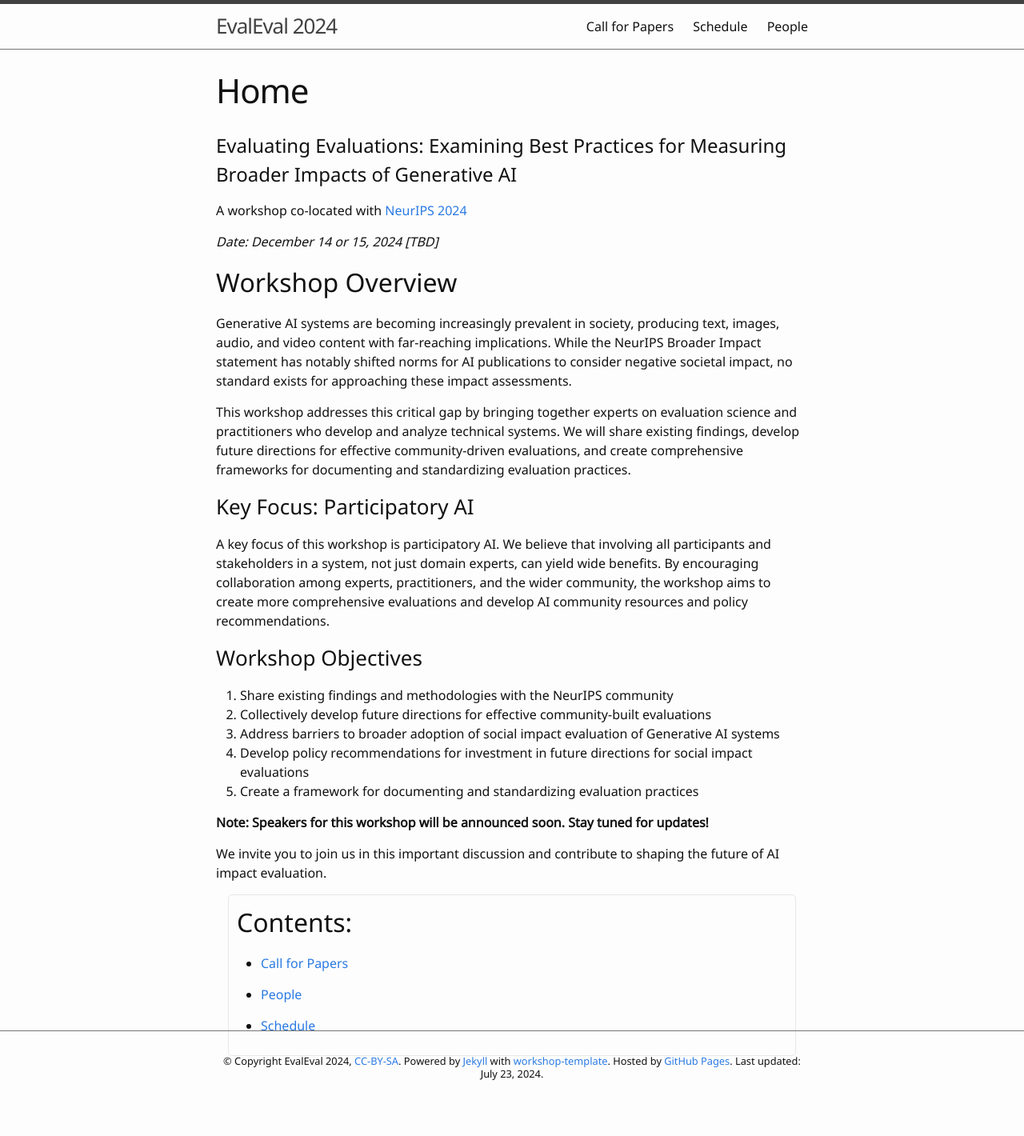
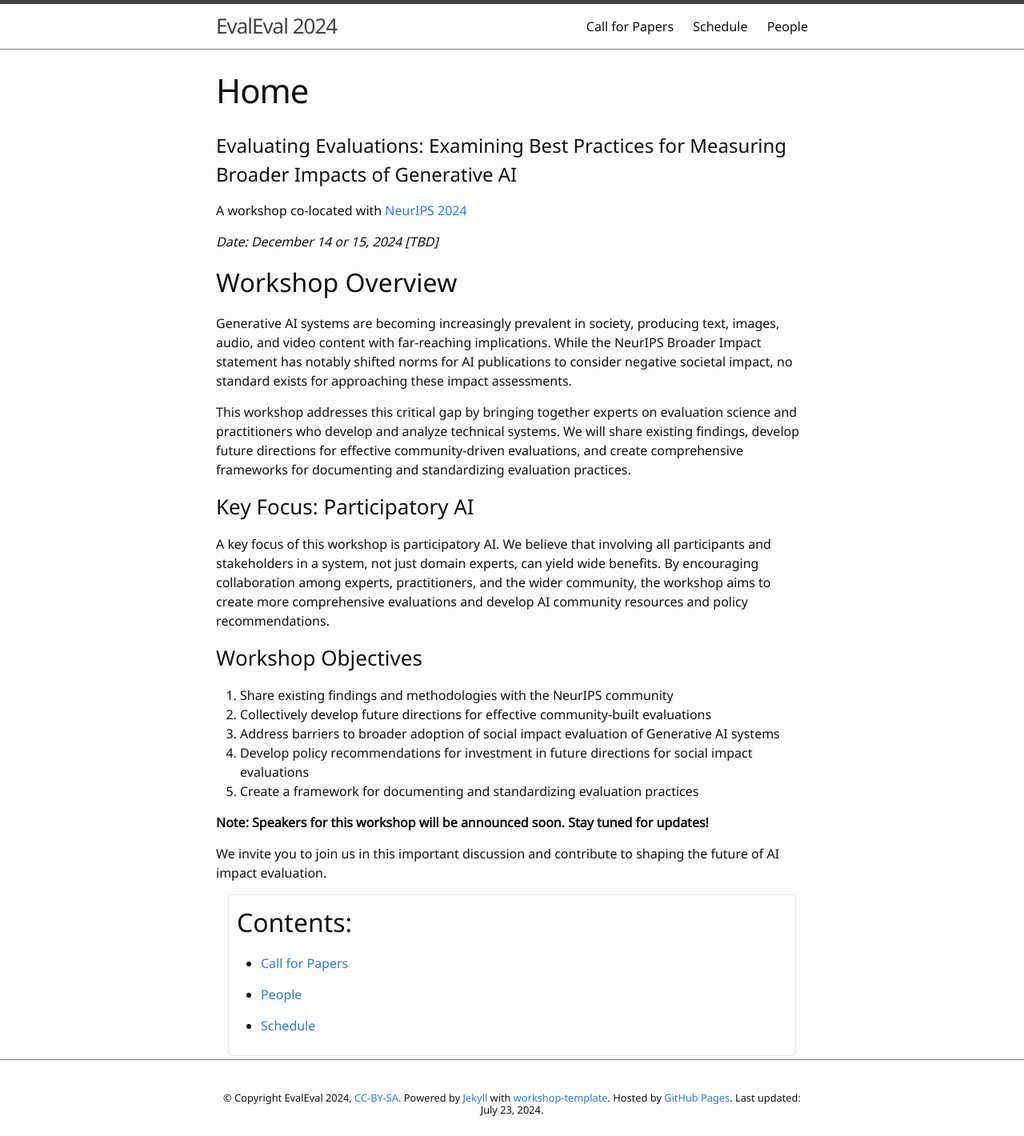
Before and after one commit to aaai-fidu-lab/aaai-fidu-lab.github.io, a Jekyll site: the page built from index.md, in a window 1280 px wide. Shown: the whole page at 80% size. Built offline with Jekyll 4.4.1, drawn with Linux system fonts in a browser that asks for light colours; our own code applies the rules of GitHub Pages for plain Markdown files; before the commit the page ends 1380 px from its top, so only the background shows below that.

Commit message:
Update custom.css

```diff
--- a/css/custom.css
+++ b/css/custom.css
@@ -10,19 +10,19 @@ html, body {
 }
 
 #content-wrap {
-/*   padding-bottom: 40px;  /* Reduced Footer height */ */
+  padding-bottom: 40px;  /* Reduced Footer height */
 }
 
 .site-footer {
   position: absolute;
   bottom: 0;
   width: 100%;
-/*   height: 35px !important;  /* Reduced fixed height of the footer */ */
+  height: 35px !important;  /* Reduced fixed height of the footer */
 }
 
 .site-footer .wrapper {
-/*   padding-top: 10px;
-  padding-bottom: 10px; */
+  padding-top: 10px;
+  padding-bottom: 10px;
 }
 
 .footer-content {
```
